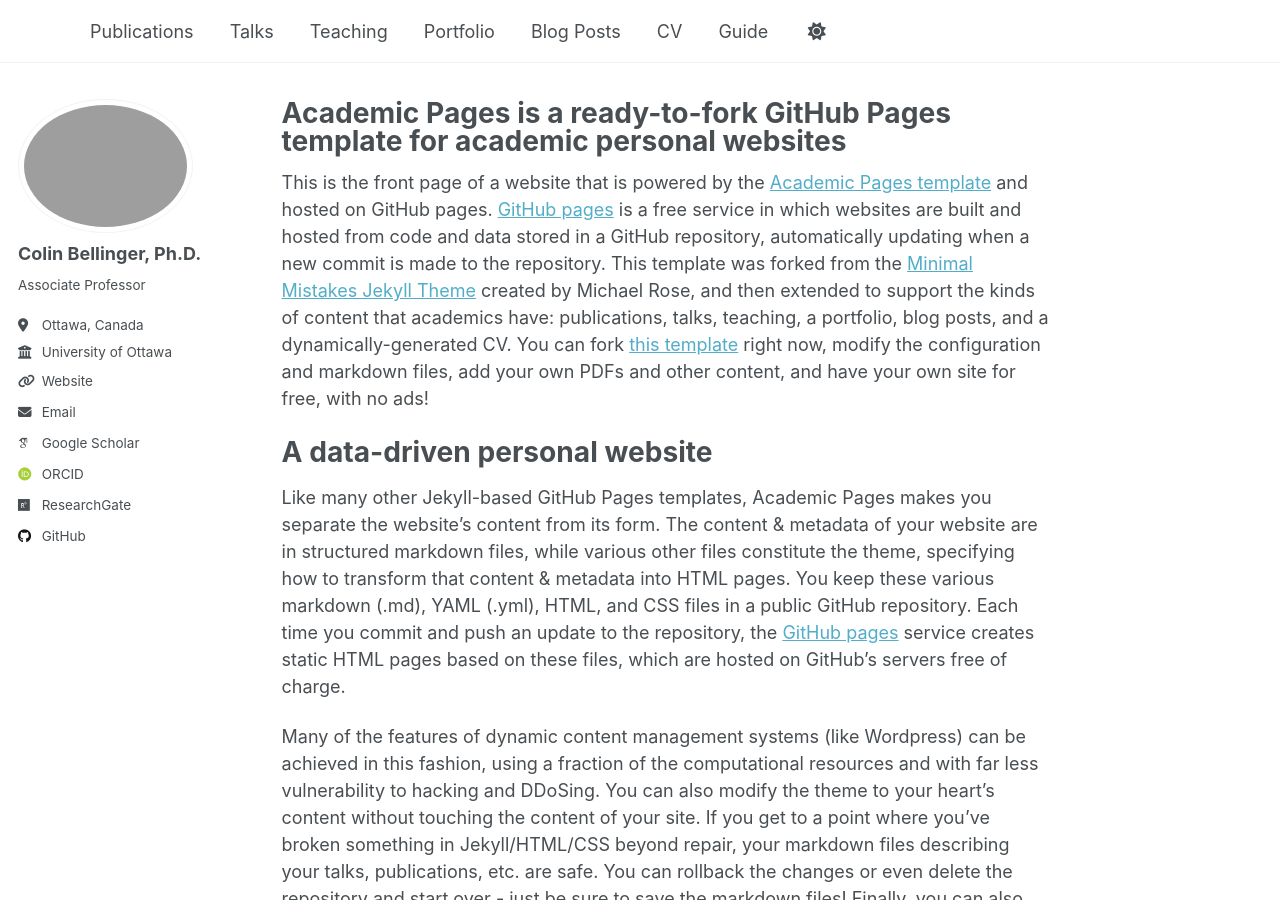
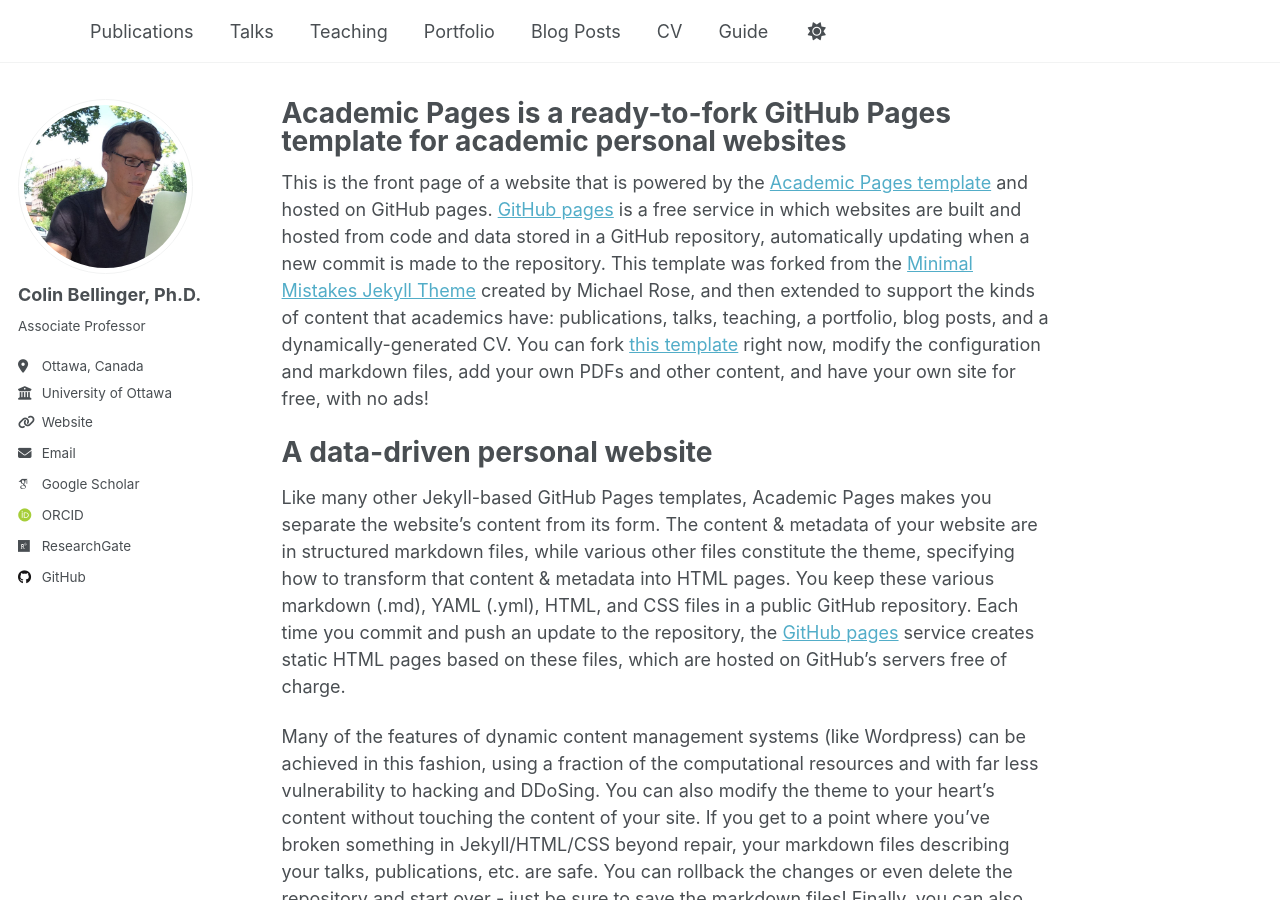
Before and after one commit to cbellinger27/cbellinger27, a Jekyll site: the page built from _pages/about.md, in a window 1280 px wide and 900 px high. Built offline with Jekyll 4.4.1, drawn with Linux system fonts in a browser that asks for light colours; some web fonts are replaced.

Commit message:
Update _config.yml

```diff
--- a/_config.yml
+++ b/_config.yml
@@ -22,7 +22,7 @@ repository               : "cbellinger27/cbellinger27.github.io"
 #               Additional customization can be done by editing /_includes/author-profile.html
 author:
   # Biographic information
-  avatar           : "Colin-Bellinger.jpg"
+  avatar           : "ColinBellinger.jpg"
   name             : "Colin Bellinger, Ph.D."
   pronouns         : # example: "she/her"
   bio              : "Associate Professor"
```
